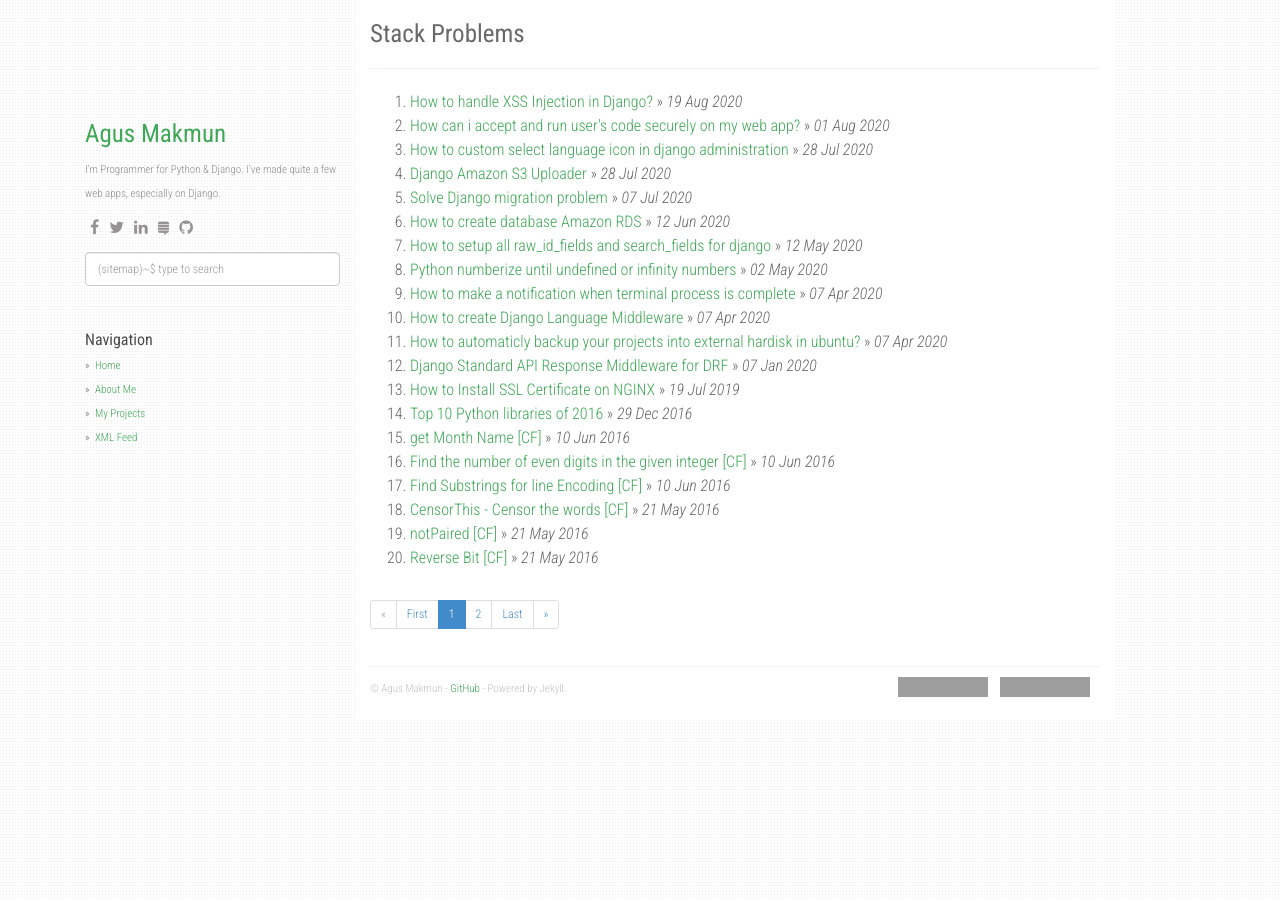
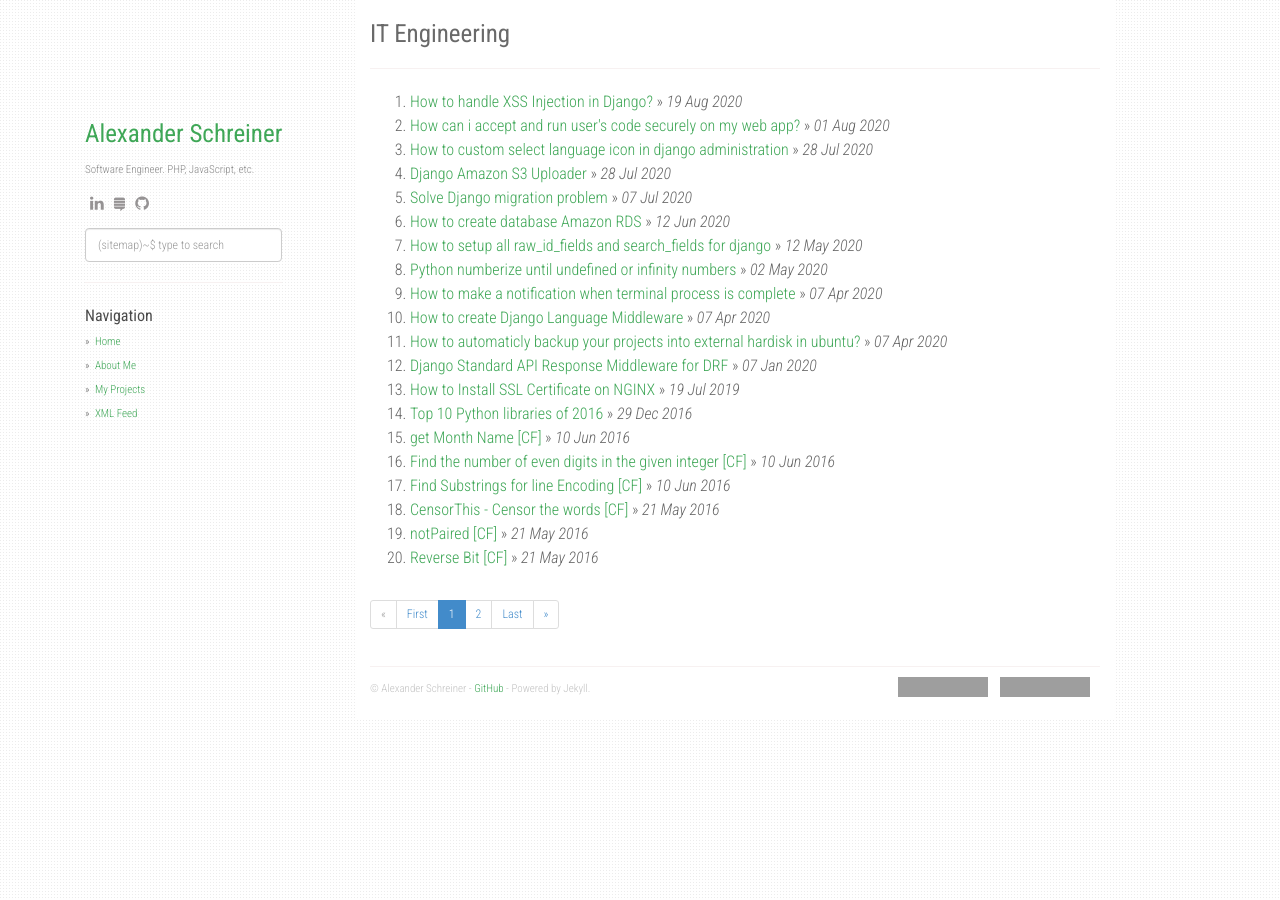
Before and after one commit to alexander-schreiner/alexander-schreiner.github.io, a Jekyll site: the page built from index.html, in a window 1280 px wide. Built offline with Jekyll 4.4.1, drawn with Linux system fonts in a browser that asks for light colours; nearby versions of some CDN libraries; the list of posts is cut into pages by our own code; grey boxes are pictures that could not be loaded.

Commit message:
Updating config

```diff
--- a/_config.yml
+++ b/_config.yml
@@ -1,13 +1,12 @@
-title: Stack Problems
-description: My Personal Stack Problems
-author: Agus Makmun
-github: https://github.com/agusmakmun
-about: I'm Programmer for Python & Django. I've made quite a few web apps, especially on Django.
-disqus_shortname: stackproblems
+title: IT Engineering
+description: IT knowledgebase and solutions
+author: Alexander Schreiner
+github: https://github.com/alexander-schreiner
+about: Software Engineer. PHP, JavaScript, etc.
 google_analytics: UA-XXXXXXXX-Y
 
 enableTags: true
-tagarray: []
+tagarray: [ ]
 
 collections:
   project:
@@ -15,28 +14,24 @@ collections:
     permalink: /project/:path/
 
 social:
-    - icon: fa-facebook
-      link: "#"
-    - icon: fa-twitter
-      link: "#"
-    - icon: fa-linkedin
-      link: "#"
-    - icon: fa-stack-exchange
-      link: "#"
-    - icon: fa-github
-      link: "https://github.com/agusmakmun"
+  - icon: fa-linkedin
+    link: "https://www.linkedin.com/in/alexander-schreiner-5722721b6/"
+  - icon: fa-stack-exchange
+    link: "#"
+  - icon: fa-github
+    link: "https://github.com/alexander-schreiner"
 
 share:
   twitter_username: github.io
   fb_appid: 1749788565247320
 
 urls:
-    - text: About Me
-      url: /about/
-    - text: My Projects
-      url: /projects/
-    - text: XML Feed
-      url: /feed.xml
+  - text: About Me
+    url: /about/
+  - text: My Projects
+    url: /projects/
+  - text: XML Feed
+    url: /feed.xml
 
 url: "https://agusmakmun.github.io"
 baseurl: ""
@@ -50,7 +45,7 @@ gems:
 
 compress_html:
   clippings: all
-  comments: ["<!-- ", " -->"]
+  comments: [ "<!-- ", " -->" ]
   endings: all
   ignore:
-    envs: ['development']
+    envs: [ 'development' ]
```
Also changed, not shown: 1 other file.
